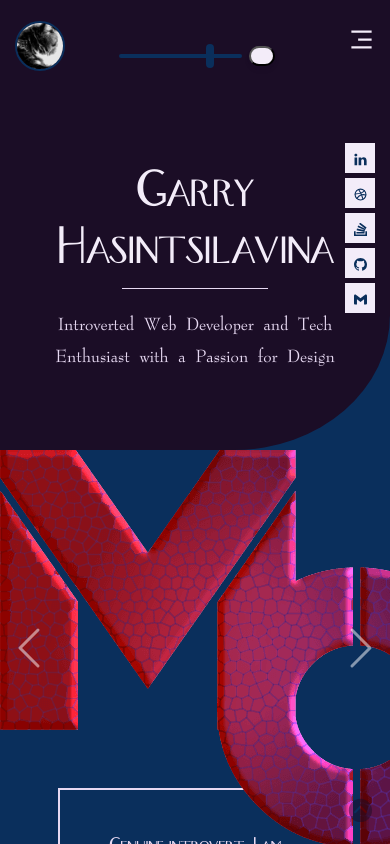
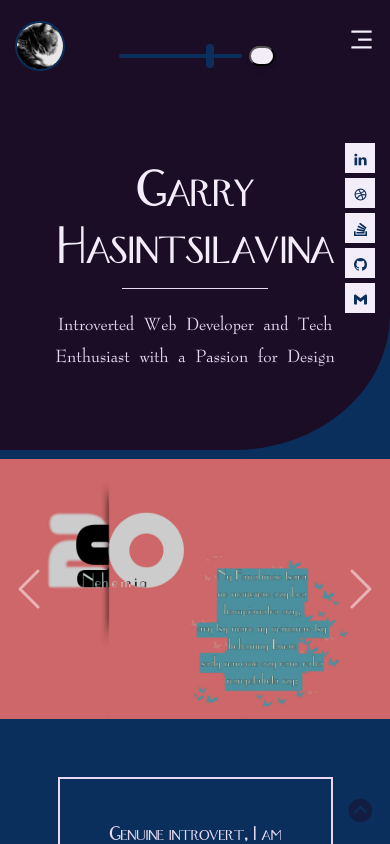
Before and after one commit to Antsamotady/ResumePortfolio, a React (Create React App) app: page /gallerie in a window 390 px wide. Shown: the top 844 px of the page. Built offline with nearby package versions, Linux system fonts and the light colour scheme.

Commit message:
Fix image size on Gallerie page

```diff
--- a/src/Components/Pages/Gallerie.js
+++ b/src/Components/Pages/Gallerie.js
@@ -2,6 +2,7 @@ import React from 'react';
 
 import 'bootstrap/dist/css/bootstrap.min.css';
 import Carousel from 'react-bootstrap/Carousel';
+import '../../Stylesheets/gallerie.css';
 
 import img1 from '../../Images/img1.png';
 import img2 from '../../Images/Neh_9_20.jpg';
--- /dev/null
+++ b/src/Stylesheets/gallerie.css
@@ -0,0 +1,34 @@
+.carousel-wrapper {
+  padding-top: 0.4rem;
+  padding-bottom: 0.4rem;
+}
+
+.gallerie .carousel-inner {
+  display: flex;
+  align-items: center;
+  justify-content: center;
+}
+
+.gallerie .carousel-item .active {
+  display: flex;
+  align-items: center;
+  justify-content: center;
+}
+
+.gallerie .carousel-item {
+  margin-right: -56%;
+}
+
+.gallerie .carousel-item img {
+  width: 100%;
+  height: auto;
+  max-width: 600px;
+  max-height: 600px;
+  object-fit: contain;
+}
+
+@media screen and (max-width:450px) {
+  .gallerie .carousel-item {
+    margin-right: 0%;
+  }
+}
--- a/src/Stylesheets/header.css
+++ b/src/Stylesheets/header.css
@@ -100,9 +100,9 @@ a:visited {
     background-color: var(--color-lightyellow);
 }
 
-.carousel-wrapper {
+/* .carousel-wrapper {
     height: 372px;
-}
+} */
 
 
 /* Mobile behaviors */
@@ -145,9 +145,9 @@ a:visited {
         margin-right: auto;
     }
 
-    .carousel-wrapper {
+    /* .carousel-wrapper {
         height: 290px;
-    }
+    } */
 }
 
 @media screen and (min-width: 1500px) {
--- a/src/Stylesheets/main.css
+++ b/src/Stylesheets/main.css
@@ -229,6 +229,7 @@ q:after {
     flex-direction: column;
     background: var(--color-bg-middle);
     color: var(--color-bg-footer);
+    justify-content: center;
 }
 
 @media screen and (max-width:450px) {
```
